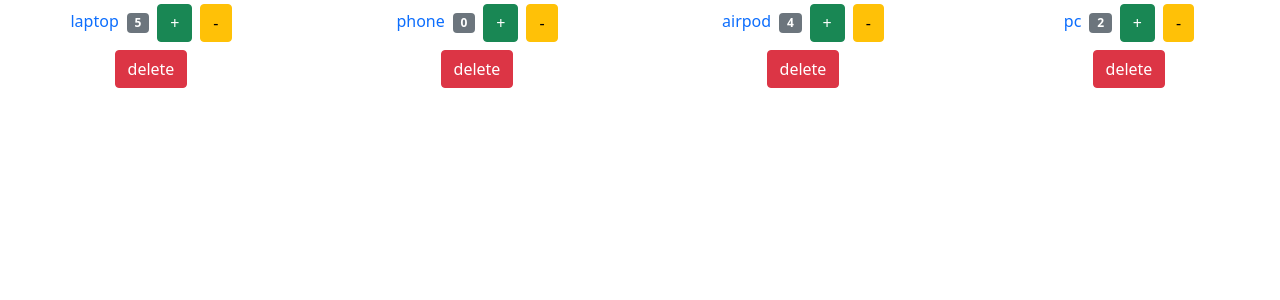
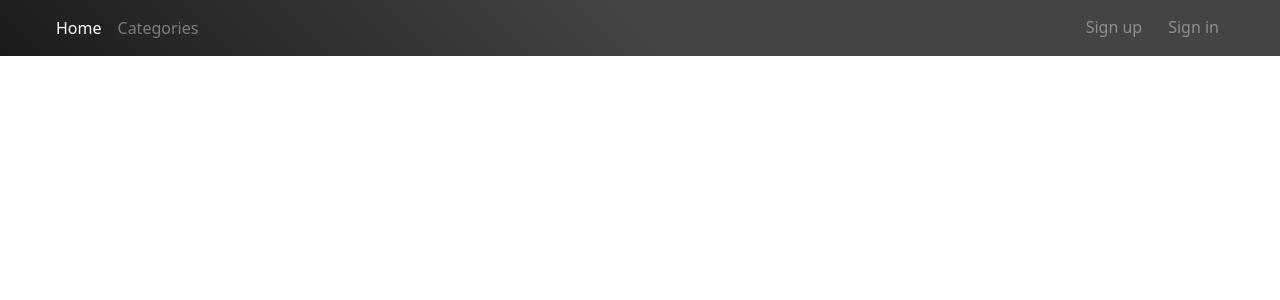
Before and after one commit to Alirezans81/online-shop, a React (Create React App) app: page / in a window 1280 px wide. Shown: the top 300 px of the page. Built offline with nearby package versions, Linux system fonts and the light colour scheme.

Commit message:
navbar done

```diff
--- a/src/App.js
+++ b/src/App.js
@@ -1,9 +1,9 @@
-import Products from "./components/products";
+import Navbar from './components/navbar';
 
 const App = () => {
   return (
     <>
-      <Products />
+      <Navbar />
     </>
   );
 };
--- /dev/null
+++ b/src/components/navbar.jsx
@@ -0,0 +1,20 @@
+const Navbar = () => {
+  return (
+    <>
+      <div className="d-flex justify-content-between sticky-top px-lg-5 px-md-4 px-sm-3 py-2 navbar-div">
+        <div className="navbar navbar-expand nav-left">
+          <nav className="navbar-nav">
+              <a className="navbar-link text-decoration-none mx-2 router-link router-link-active" href="#">Home</a>
+              <a className="navbar-link text-decoration-none mx-2 router-link" href="#">Categories</a>
+          </nav>
+        </div>
+        <div className="nav-right">
+          <button className="btn in-out-btn">Sign up</button>
+          <button className="btn in-out-btn">Sign in</button>
+        </div>
+      </div>
+    </>
+  );
+};
+
+export default Navbar;
--- a/src/components/product.jsx
+++ /dev/null
@@ -1,36 +0,0 @@
-import { useState } from "react";
-
-const Product = (props) => {
-  const [count, setCount] = useState(props.count);
-
-  function handlePlus() {
-    setCount(count + 1);
-  }
-
-  function handleMinus() {
-    setCount(count - 1);
-  }
-
-  function handleDelete() {
-    props.onDelete(props.id);
-  }
-
-  return (
-    <>
-      <span className="m-1 text-primary">{props.name}</span>
-      <span className="m-1 badge bg-secondary">{count}</span>
-      <button onClick={handlePlus} className="m-1 btn btn-success">
-        +
-      </button>
-      <button onClick={handleMinus} className="m-1 btn btn-warning">
-        -
-      </button>
-      <br />
-      <button onClick={handleDelete} className="m-1 btn btn-danger">
-        delete
-      </button>
-    </>
-  );
-};
-
-export default Product;
--- a/src/components/products.jsx
+++ /dev/null
@@ -1,34 +0,0 @@
-import { useState } from "react";
-import Product from "./product";
-
-const Products = () => {
-  const [products, setProducts] = useState([
-    { id: 1, count: 5, name: "laptop" },
-    { id: 2, count: 0, name: "phone" },
-    { id: 3, count: 4, name: "airpod" },
-    { id: 4, count: 2, name: "pc" },
-  ]);
-
-  function handleDelete(productId) {
-    const newProducts = products.filter((p) => p.id !== productId);
-    setProducts(newProducts);
-  }
-
-  return (
-    <div className="row text-center">
-      {products.map((p, index) => (
-        <div className="col-3">
-            <Product
-              onDelete={handleDelete}
-              key={index}
-              id={p.id}
-              name={p.name}
-              count={p.count}
-              />
-        </div>
-      ))}
-    </div>
-  );
-};
-
-export default Products;
--- a/src/index.js
+++ b/src/index.js
@@ -1,6 +1,7 @@
 import ReactDOM from "react-dom/client";
 import App from './app';
-import 'bootstrap/dist/css/bootstrap.min.css'
+import 'bootstrap/dist/css/bootstrap.min.css';
+import './styles/navbar.css';
 
 const root = ReactDOM.createRoot(document.getElementById('root'));
 
--- /dev/null
+++ b/src/styles/navbar.css
@@ -0,0 +1,25 @@
+.navbar-div {
+  background: -webkit-linear-gradient(45deg, rgb(27, 27, 27), rgba(43, 43, 43, 0.884) 50%)
+}
+
+.router-link {
+  color: rgba(255, 255, 255, 0.4);
+  transition: all .5s;
+}
+
+.router-link-active {
+  color: rgba(255, 255, 255, 1);
+}
+
+.router-link:hover {
+  color: rgba(255, 255, 255, 1);
+}
+
+.in-out-btn {
+  transition: all .5s;
+  color: rgba(255, 255, 255, 0.4);
+}
+
+.in-out-btn:hover {
+  color: rgba(255, 255, 255, 1);
+}
```
